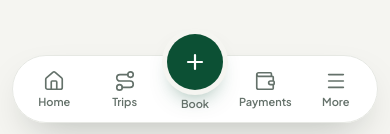
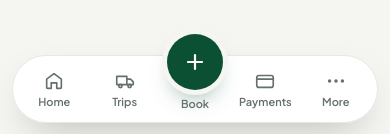
Before and after one commit to Temi-daniel124/freight-africa, a Next.js app: page /dev/team in a window 390 px wide. Shown: the part 707-841 px from the top of the page. Built offline with nearby package versions, Linux system fonts and the light colour scheme.

Commit message:
fix(sender): phone tab icons from the mockups, Finding a truck in amber; differences noted

```diff
--- a/src/features/booking/pieces.tsx
+++ b/src/features/booking/pieces.tsx
@@ -37,7 +37,7 @@ export function statusOf(row: Pick<LoadRow, "status" | "trip">): {
       ? "success"
       : key === "cancelled" || key === "expired"
         ? "danger"
-        : key === "draft" || key === "awaiting_payment"
+        : key === "draft" || key === "awaiting_payment" || key === "funded"
           ? "warning"
           : key === "refunded"
             ? "neutral"
--- a/src/features/shell/config.ts
+++ b/src/features/shell/config.ts
@@ -33,10 +33,10 @@ const shipper: ShellConfig = {
   action: { page: "book", icon: "plus" },
   tabs: [
     { page: "home", icon: "home" },
-    { page: "trips", icon: "trips" },
+    { page: "trips", icon: "truck" },
     { page: "book", icon: "plus", raised: true },
     { page: "payments", icon: "money" },
-    { page: "more", icon: "menu" },
+    { page: "more", icon: "more" },
   ],
   // Desktop icons follow sender D02b: Trips is the truck there.
   sidebar: [
--- a/src/features/shell/icons.tsx
+++ b/src/features/shell/icons.tsx
@@ -29,8 +29,7 @@ import {
   UserCog,
   Users,
   Wallet,
-  type LucideProps,
-} from "lucide-react";
+  type LucideProps, Ellipsis } from "lucide-react";
 
 /** The steering wheel from the Gate 4 target (Lucide has none), drawn the Lucide way. */
 function SteeringWheel({ strokeWidth = 1.75, ...props }: LucideProps) {
@@ -64,6 +63,7 @@ export const shellIcons = {
   loads: Package,
   map: Map,
   menu: Menu,
+  more: Ellipsis,
   money: Wallet,
   naira: Banknote,
   navigate: Navigation,
--- a/src/features/shell/nav-links.tsx
+++ b/src/features/shell/nav-links.tsx
@@ -74,7 +74,8 @@ export function BottomTabs({ items, base, label, large = false, inline = false,
     >
       <ul className="grid h-full" style={{ gridTemplateColumns: `repeat(${items.length}, minmax(0, 1fr))` }}>
         {items.map(({ href, label: tabLabel, icon, raised, badge }) => {
-          const Icon = shellIcons[icon];
+          // The phone tabs draw the mockup paths too where there is one (sender P12: truck, card).
+          const Icon = sidebarIcons[icon] ?? shellIcons[icon];
           const current = isCurrent(pathname, href, href === base);
           return (
             <li key={href} className="flex">
```
Also changed, not shown: 1 other file (tests, documents, lock files or other folders).
